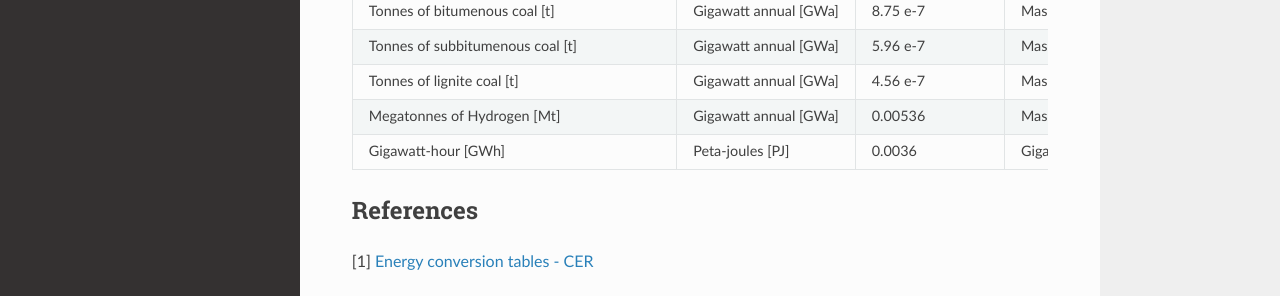
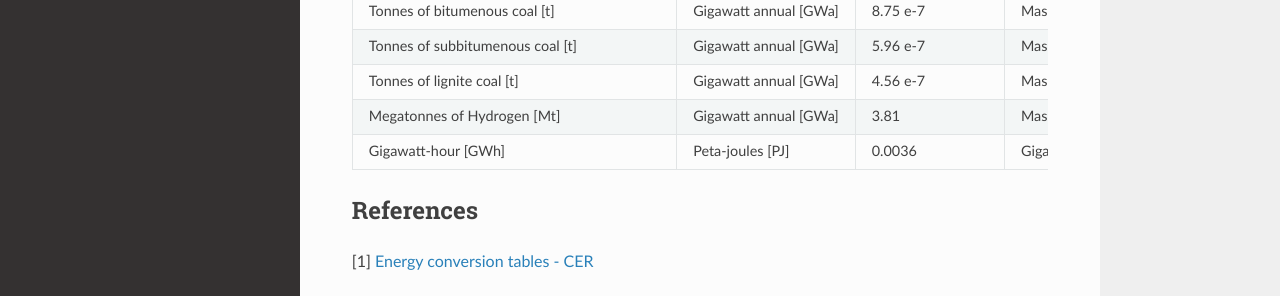
Before and after one commit to awais307/message-ix-canada, an MkDocs documentation site: the page built from docs/model.md, in a window 1280 px wide and 900 px high, scrolled down 5360 px. Shown: the part 473-769 px from the top of the window. Built offline with MkDocs 1.6.1, drawn with Linux system fonts in a browser that asks for light colours; nearby versions of some CDN libraries.

Commit message:
Edit model.md

```diff
--- a/docs/model.md
+++ b/docs/model.md
@@ -224,8 +224,8 @@ This section contains a table of unit conversions for the most used units in the
     <tr>
       <td>Megatonnes of Hydrogen [Mt]</td>
       <td>Gigawatt annual [GWa]</td>
-      <td>0.00536</td>
-      <td>Mass conversion for Hydrogen (density = 71 Kg/m3)</td>
+      <td>3.81</td>
+      <td>Mass conversion for Hydrogen</td>
     </tr>
     <tr>
       <td>Gigawatt-hour [GWh]</td>
```
